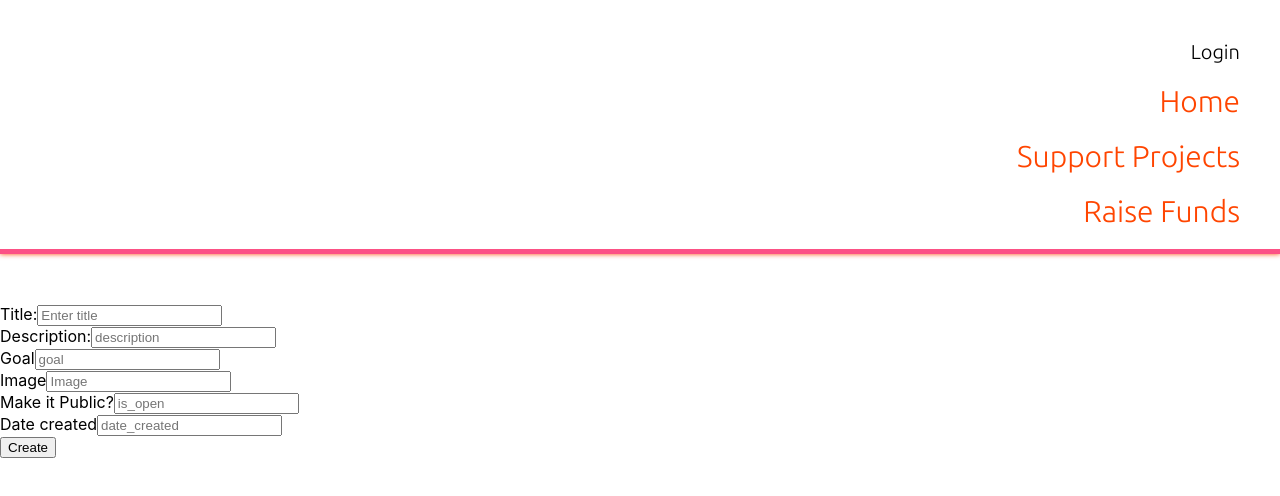
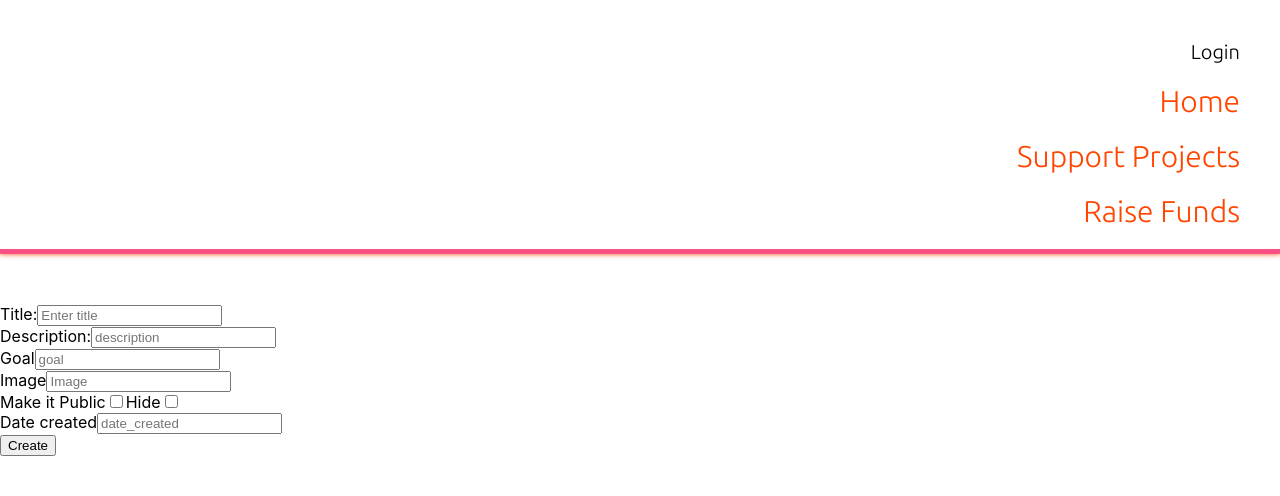
Before and after one commit to gianninapg/react-crowdfunding, a React (Create React App) app: page /projects in a window 1280 px wide. Shown: the top 496 px of the page. Built offline with nearby package versions, Linux system fonts and the light colour scheme.

Commit message:
uptaded input html type

```diff
--- a/src/components/NewProject/ProjectForm.jsx
+++ b/src/components/NewProject/ProjectForm.jsx
@@ -11,7 +11,7 @@ function ProjectForm() {
         title: "",
         description: "",
         goal:"",
-        image:"",
+        image: "",
         is_open: "",
         date_created:""
 
@@ -88,7 +88,7 @@ function ProjectForm() {
         <div>
         <label htmlFor="goal">Goal</label>
         <input
-            type="text"
+            type="number"
             id="goal"
             placeholder="goal"
             onChange={handleChange}
@@ -97,25 +97,32 @@ function ProjectForm() {
         <div>
         <label htmlFor="image">Image</label>
         <input
-            type="text"
+            type="url"
             id="Image"
             placeholder="Image"
             onChange={handleChange}
         />
         </div>
         <div>
-        <label htmlFor="is_open">Make it Public?</label>
+        <label htmlFor="is_open">Make it Public</label>
         <input
-            type="text"
+            type="checkbox"
             id="is_open"
             placeholder="is_open"
+            onChange={handleChange}
+        />
+        <label htmlFor="is_open">Hide</label>
+        <input
+            type="checkbox"
+            id="is_open2"
+            placeholder="is_open2"
             onChange={handleChange}
         />
         </div>
         <div>
         <label htmlFor="date_created">Date created</label>
         <input
-            type="text"
+            type="url"
             id="date_created"
             placeholder="date_created"
             onChange={handleChange}
```
